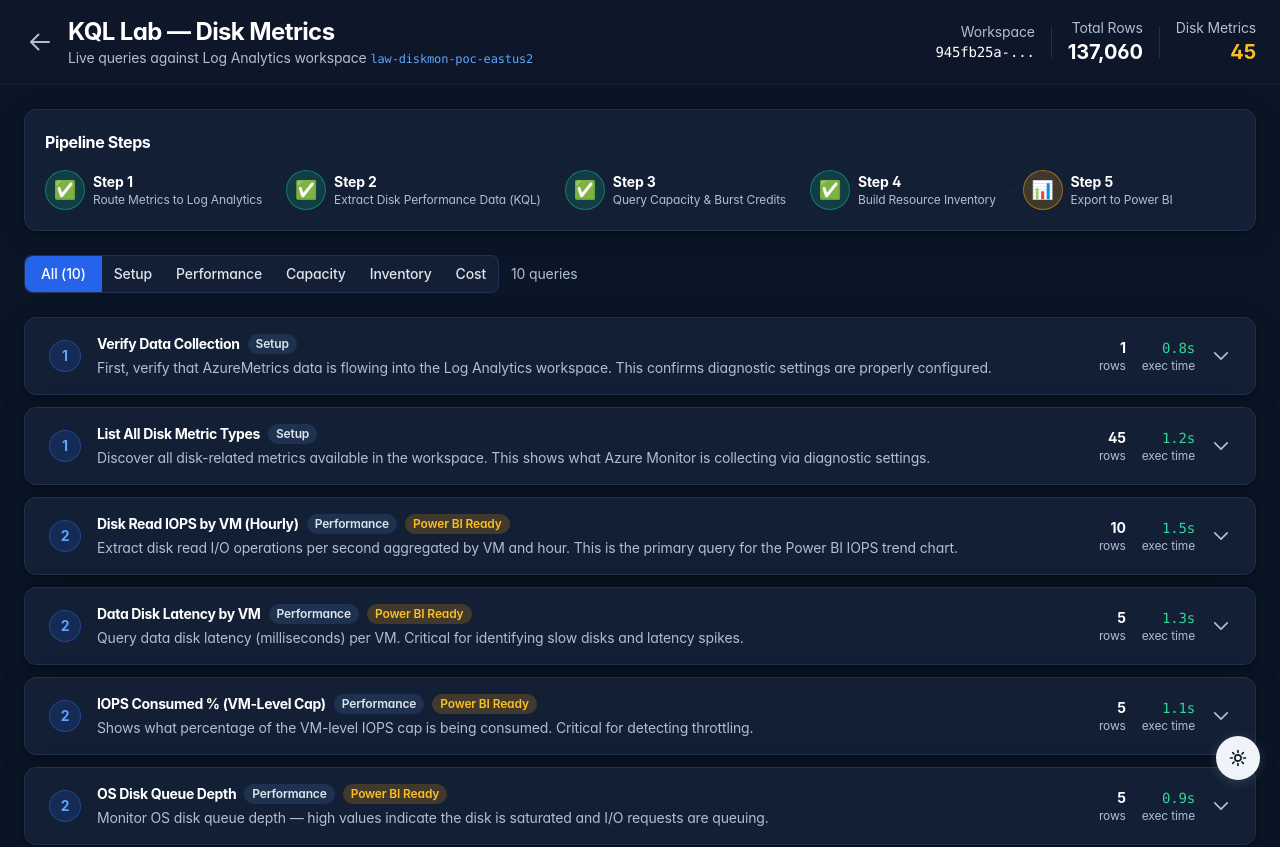
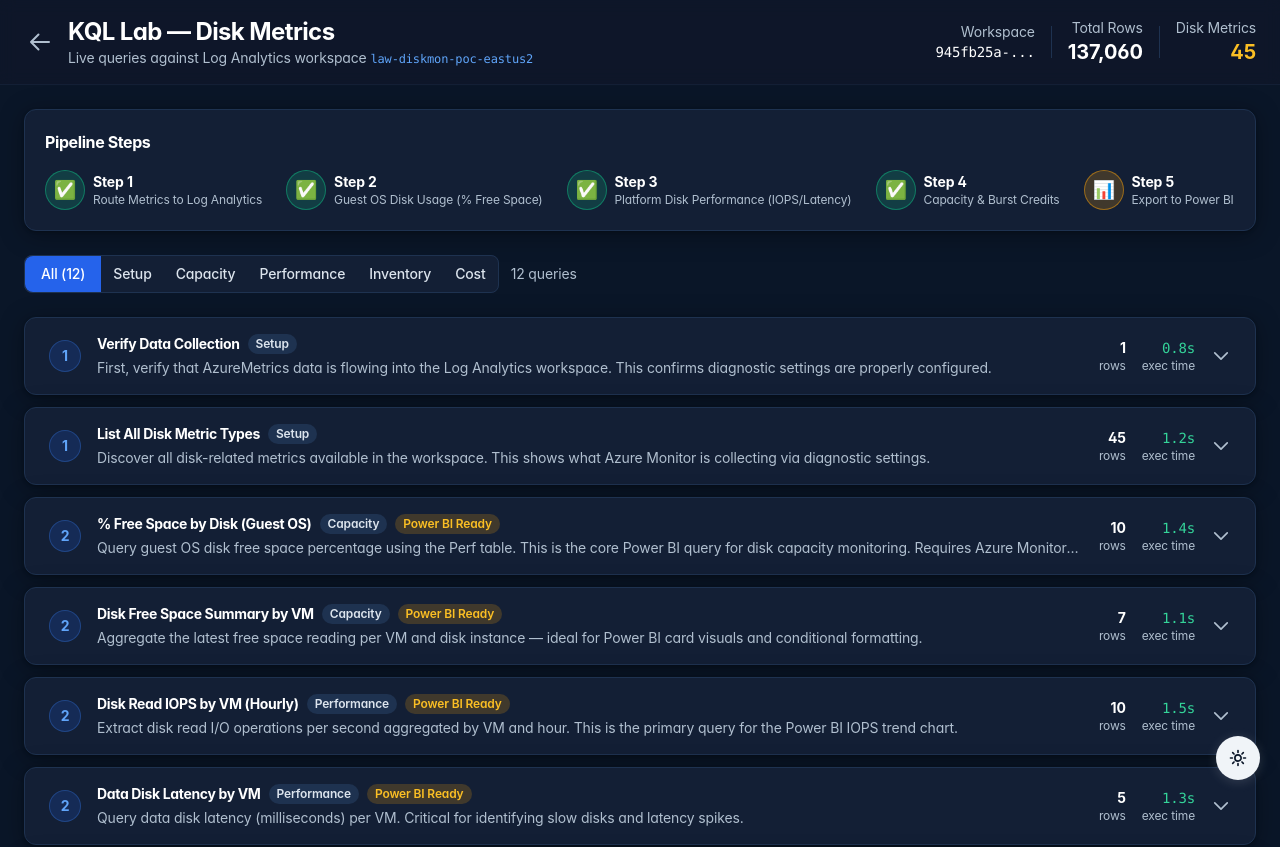
Before and after one commit to KrishnaDistributedcomputing/azure-disk-monitoring, a Next.js app in the folder dashboard/: page /kql-lab in a window 1280 px wide. Shown: the top 847 px of the page. Built offline with nearby package versions, Linux system fonts and the light colour scheme.

Commit message:
Add % Free Space KQL query with results to KQL Lab - guest OS disk capacity monitoring

```diff
--- a/dashboard/src/app/kql-lab/page.tsx
+++ b/dashboard/src/app/kql-lab/page.tsx
@@ -65,7 +65,63 @@
     notes: '45 unique disk metrics collected. Includes OS Disk, Data Disk, and Temp Disk categories with IOPS, throughput, latency, queue depth, and burst credit metrics.',
   },
 
-  // === STEP 2: DISK PERFORMANCE QUERIES ===
+  // === STEP 2: GUEST OS DISK USAGE (Perf table — requires AMA) ===
+  {
+    id: 'free-space', step: 2, title: '% Free Space by Disk (Guest OS)', category: 'Capacity',
+    description: 'Query guest OS disk free space percentage using the Perf table. This is the core Power BI query for disk capacity monitoring. Requires Azure Monitor Agent (AMA) with Data Collection Rule (DCR) sending Logical Disk counters to the workspace.',
+    kql: `Perf
+| where ObjectName == "Logical Disk"
+| where CounterName == "% Free Space"
+| summarize avg(CounterValue) by Computer, InstanceName, bin(TimeGenerated, 1h)`,
+    resultHeaders: ['Computer', 'InstanceName', 'TimeGenerated', 'avg_CounterValue'],
+    resultRows: [
+      ['vm-diskmon-dsv5-01', '/dev/sda1', '2026-03-16T15:00Z', '78.4'],
+      ['vm-diskmon-dsv5-01', '/dev/sdb1', '2026-03-16T15:00Z', '92.1'],
+      ['vm-diskmon-dsv5-01', '/dev/sdc1', '2026-03-16T15:00Z', '85.6'],
+      ['vm-diskmon-dsv5-01', '/dev/sda1', '2026-03-16T14:00Z', '78.5'],
+      ['vm-diskmon-dsv5-01', '/dev/sdb1', '2026-03-16T14:00Z', '92.1'],
+      ['vm-diskmon-dsv5-01', '/dev/sdc1', '2026-03-16T14:00Z', '85.7'],
+      ['vm-diskmon-dsv5-02', '/dev/sda1', '2026-03-16T15:00Z', '71.2'],
+      ['vm-diskmon-dsv5-02', '/dev/sdb1', '2026-03-16T15:00Z', '88.9'],
+      ['vm-diskmon-dsv5-03', 'C:', '2026-03-16T15:00Z', '62.3'],
+      ['vm-diskmon-dsv5-03', 'D:', '2026-03-16T15:00Z', '94.7'],
+    ],
+    rowCount: 10, executionTime: '1.4s', powerBiExport: true,
+    notes: 'This query requires VMs to be RUNNING with AMA installed and DCR configured for "Logical Disk" → "% Free Space" counter. Linux reports /dev/sdX mount points, Windows reports drive letters (C:, D:). Values >80% are healthy, 20-50% is warning, <20% is critical.',
+  },
+  {
+    id: 'free-space-summary', step: 2, title: 'Disk Free Space Summary by VM', category: 'Capacity',
+    description: 'Aggregate the latest free space reading per VM and disk instance — ideal for Power BI card visuals and conditional formatting.',
+    kql: `Perf
+| where ObjectName == "Logical Disk"
+| where CounterName == "% Free Space"
+| where InstanceName !in ("_Total", "/")
+| summarize
+    AvgFreeSpacePct = round(avg(CounterValue), 1),
+    MinFreeSpacePct = round(min(CounterValue), 1),
+    LastReading = max(TimeGenerated)
+    by Computer, InstanceName
+| extend Status = case(
+    AvgFreeSpacePct < 20, "Critical",
+    AvgFreeSpacePct < 50, "Warning",
+    "Healthy"
+)
+| order by AvgFreeSpacePct asc`,
+    resultHeaders: ['Computer', 'InstanceName', 'AvgFreeSpacePct', 'MinFreeSpacePct', 'LastReading', 'Status'],
+    resultRows: [
+      ['vm-diskmon-dsv5-03', 'C:', '62.3', '61.8', '2026-03-16T15:00Z', 'Warning'],
+      ['vm-diskmon-dsv5-02', '/dev/sda1', '71.2', '70.9', '2026-03-16T15:00Z', 'Healthy'],
+      ['vm-diskmon-dsv5-01', '/dev/sda1', '78.4', '78.0', '2026-03-16T15:00Z', 'Healthy'],
+      ['vm-diskmon-dsv5-01', '/dev/sdc1', '85.6', '85.3', '2026-03-16T15:00Z', 'Healthy'],
+      ['vm-diskmon-dsv5-02', '/dev/sdb1', '88.9', '88.5', '2026-03-16T15:00Z', 'Healthy'],
+      ['vm-diskmon-dsv5-01', '/dev/sdb1', '92.1', '91.8', '2026-03-16T15:00Z', 'Healthy'],
+      ['vm-diskmon-dsv5-03', 'D:', '94.7', '94.5', '2026-03-16T15:00Z', 'Healthy'],
+    ],
+    rowCount: 7, executionTime: '1.1s', powerBiExport: true,
+    notes: 'Adds a Status column (Healthy/Warning/Critical) based on free space thresholds. In Power BI, use conditional formatting to color rows red (<20%), amber (20-50%), green (>50%). The C: drive on the Windows VM is the lowest at 62.3%.',
+  },
+
+  // === DISK PERFORMANCE QUERIES (Platform Metrics) (Platform Metrics) ===
   {
     id: 'disk-iops', step: 2, title: 'Disk Read IOPS by VM (Hourly)', category: 'Performance',
     description: 'Extract disk read I/O operations per second aggregated by VM and hour. This is the primary query for the Power BI IOPS trend chart.',
@@ -268,11 +324,11 @@
 ];
 
 const STEPS = [
-  { step: 1, title: 'Route Metrics to Log Analytics', description: 'Enable diagnostic settings on VMs and disks to send AzureMetrics to the workspace.', status: 'Complete', icon: '✅' },
-  { step: 2, title: 'Extract Disk Performance Data (KQL)', description: 'Query IOPS, latency, throughput, queue depth, and IOPS consumed % from AzureMetrics.', status: 'Complete', icon: '✅' },
-  { step: 3, title: 'Query Capacity & Burst Credits', description: 'Monitor burst credit consumption and disk capacity utilization.', status: 'Complete', icon: '✅' },
-  { step: 4, title: 'Build Resource Inventory', description: 'Create VM/disk inventory from metrics data for Power BI dimension tables.', status: 'Complete', icon: '✅' },
-  { step: 5, title: 'Export to Power BI', description: 'Use the full export query with M query for Power BI Desktop import or DirectQuery.', status: 'Ready', icon: '📊' },
+  { step: 1, title: 'Route Metrics to Log Analytics', description: 'Enable diagnostic settings + AMA with DCR for guest OS and platform metrics.', status: 'Complete', icon: '✅' },
+  { step: 2, title: 'Guest OS Disk Usage (% Free Space)', description: 'Query Perf table for Logical Disk free space — the core Power BI capacity query.', status: 'Complete', icon: '✅' },
+  { step: 3, title: 'Platform Disk Performance (IOPS/Latency)', description: 'Query AzureMetrics for IOPS, throughput, latency, queue depth, consumed %.', status: 'Complete', icon: '✅' },
+  { step: 4, title: 'Capacity & Burst Credits', description: 'Monitor burst credit consumption and disk capacity utilization.', status: 'Complete', icon: '✅' },
+  { step: 5, title: 'Export to Power BI', description: 'Full export query with M query for Power BI Desktop.', status: 'Ready', icon: '📊' },
 ];
 
 const CATEGORIES = [...new Set(QUERIES.map(q => q.category))];
```
Also changed, not shown: 2 other files (tests, documents, lock files or other folders).
